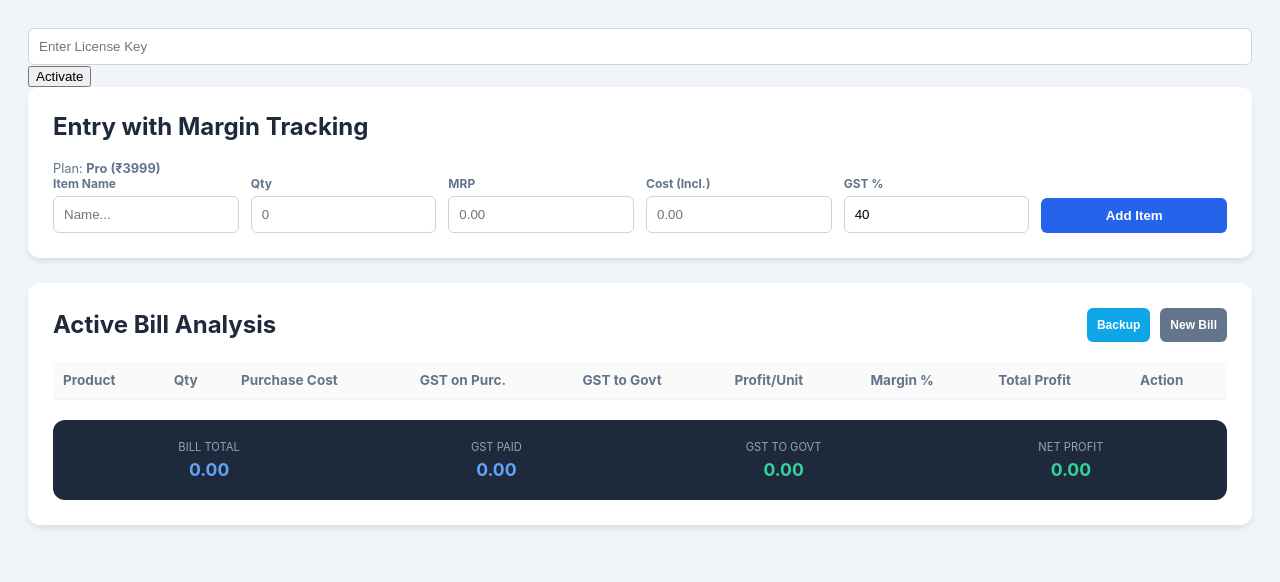
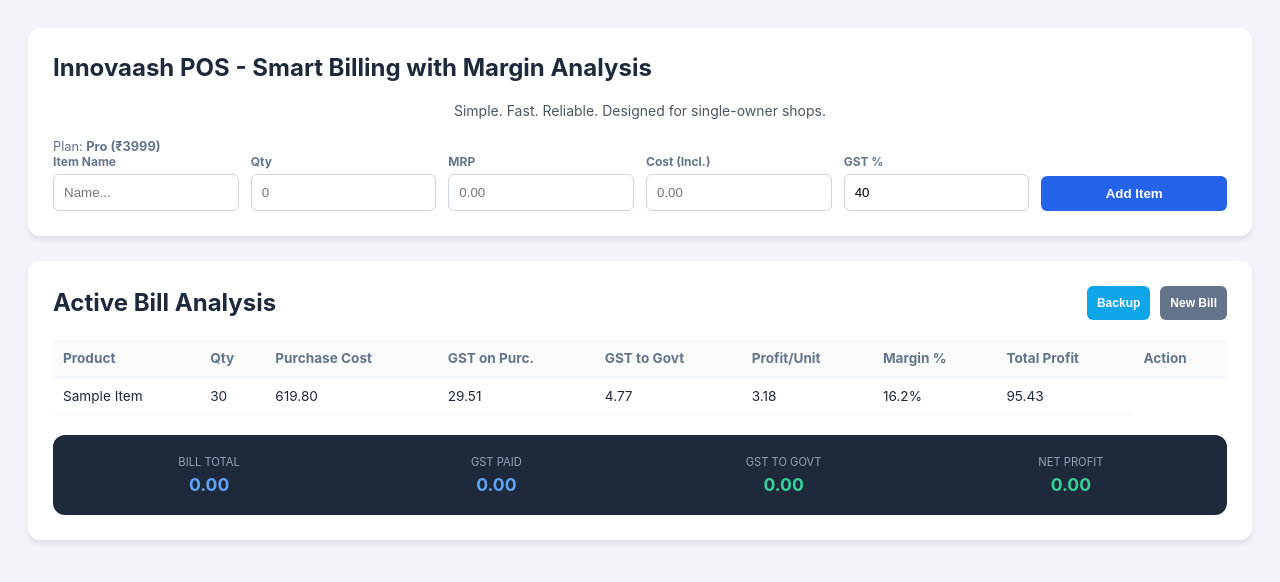
Before and after one commit to Asha2110/Innovaash-POS, a plain HTML site: page index.html in a window 1280 px wide. Drawn offline with Linux system fonts and the light colour scheme.

Commit message:
Update index.html

```diff
--- a/index.html
+++ b/index.html
@@ -3,7 +3,7 @@
 <head>
     <meta charset="UTF-8">
     <meta name="viewport" content="width=device-width, initial-scale=1.0">
-    <title>Inventory Pro + Margin Analysis</title>
+    <title>Innovaash POS - Smart Billing with Margin Analysis</title>
     <style>
         :root { --primary: #2563eb; --danger: #dc2626; --success: #059669; --warning: #f59e0b; --bg: #f1f5f9; --card: #ffffff; }
         body { font-family: 'Inter', sans-serif; background: var(--bg); padding: 20px; color: #1e293b; }
@@ -30,11 +30,12 @@
 </head>
 <body>
 
-<input id="licenseInput" placeholder="Enter License Key">
-<button onclick="activate()">Activate</button>
+<!--<input id="licenseInput" placeholder="Enter License Key">
+<button onclick="activate()">Activate</button>-->
 
 <div class="card">
-    <h2 style="margin-top:0">Entry with Margin Tracking</h2>
+    <h2 style="margin-top:0">Innovaash POS - Smart Billing with Margin Analysis</h2>
+    <p style = "text-align:center; color:#4b5563; font-size:14px; margin-bottom:20px;"> Simple. Fast. Reliable. Designed for single-owner shops.</p>
     <div style="font-size:0.8rem; color:#64748b;">
     Plan: <strong id="planName"></strong>
 </div>
@@ -73,6 +74,16 @@
                     <th class="margin-col">Margin %</th>
                     <th class="margin-col">Total Profit</th>
                     <th>Action</th>
+                </tr>
+                <tr class="demo">
+                    <td>Sample Item</td>
+                    <td>30</td>
+                    <td>619.80</td>
+                    <td>29.51</td>
+                    <td>4.77</td>
+                    <td>3.18</td>
+                    <td>16.2%</td>
+                    <td>95.43</td>
                 </tr>
             </thead>
             <tbody id="tableBody"></tbody>
@@ -301,4 +312,5 @@
     }
 </script>
 </body>
+
 </html>
```
